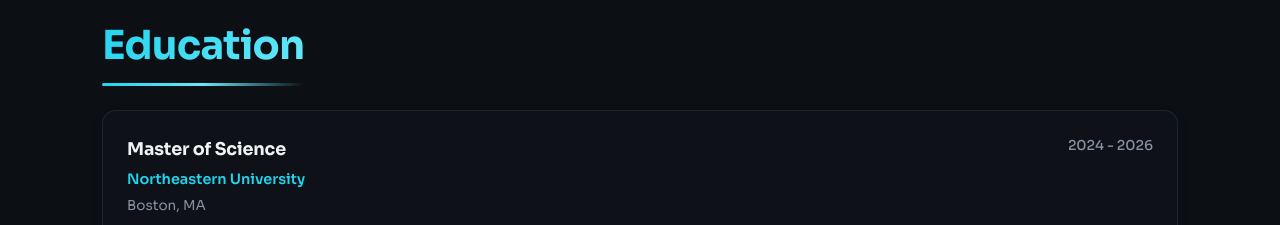
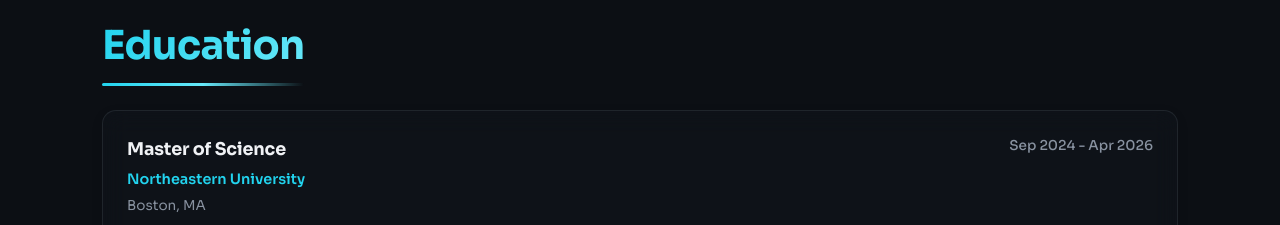
Before and after one commit to Kavya-Mehta/Portfolio-Website, a React (Vite) app: page / in a window 1280 px wide. Shown: the part 1960-2185 px from the top of the page. Built offline with nearby package versions, Linux system fonts and the light colour scheme.

Commit message:
Updated education details

```diff
--- a/src/components/Education.jsx
+++ b/src/components/Education.jsx
@@ -5,7 +5,7 @@
     school: "Northeastern University",
     degree: "Master of Science",
     field: "Information Systems",
-    period: "2024 - 2026",
+    period: "Sep 2024 - Apr 2026",
     location: "Boston, MA",
     highlights: [
       "Data Science Engineering",
```
